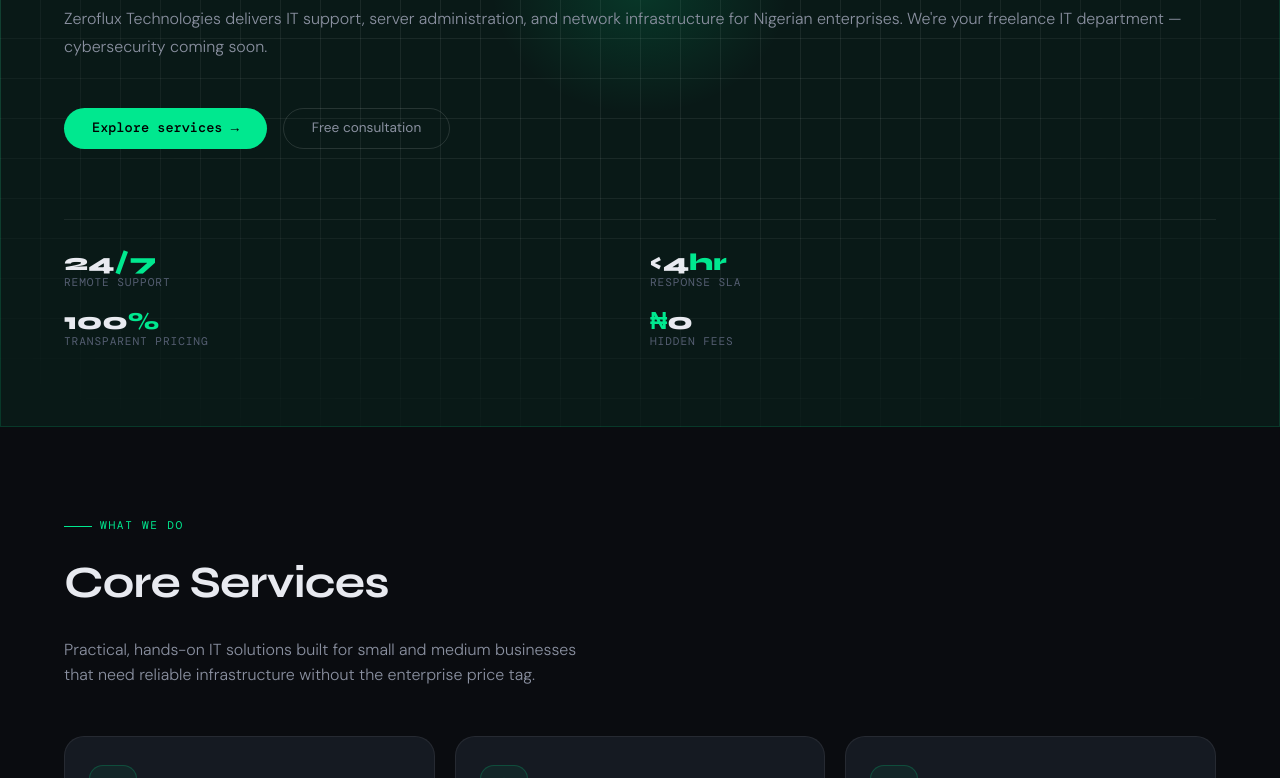
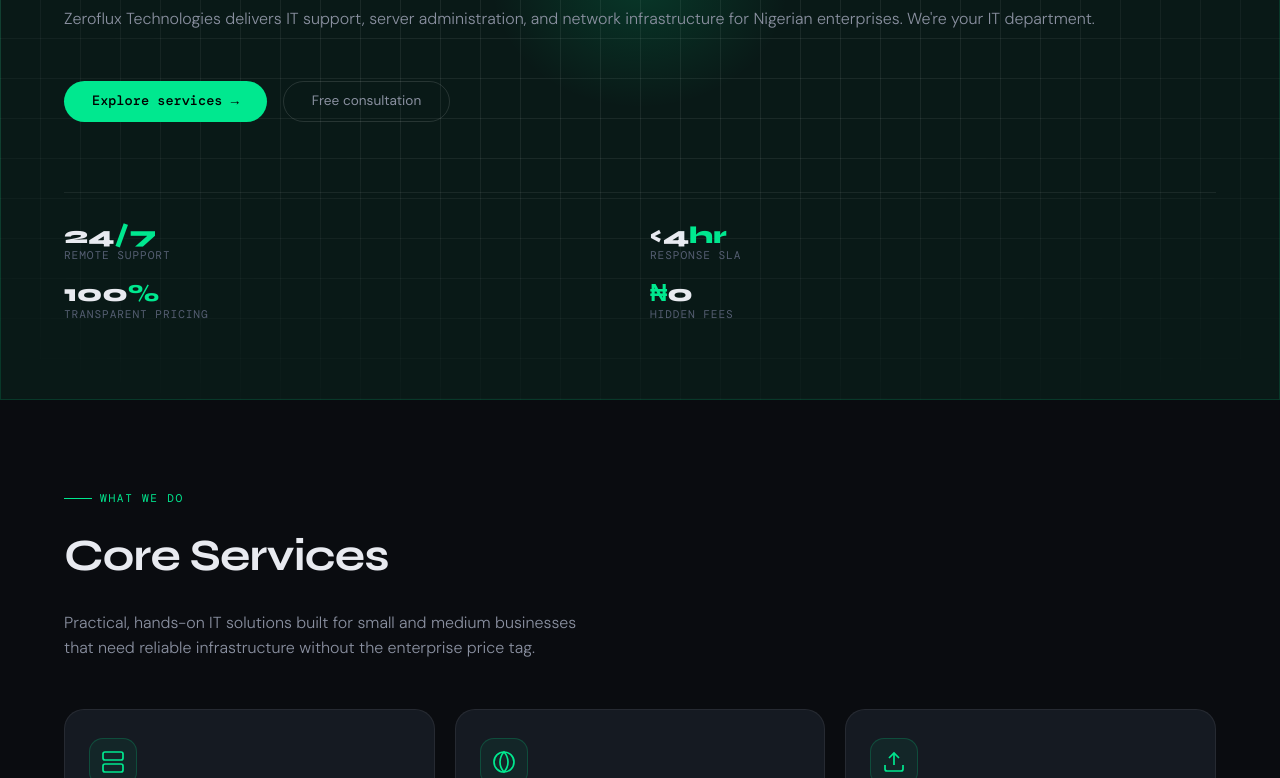
Before and after one commit to ZeroFluxTechnologies/ZeroFluxWeb, a plain HTML site: page index.html in a window 1280 px wide. Shown: the part 322-1100 px from the top of the page. Drawn offline with nearby package versions, Linux system fonts and the light colour scheme; a web font is replaced by a local one.

Commit message:
Update index.html

```diff
--- a/index.html
+++ b/index.html
@@ -684,7 +684,7 @@
       <span class="accent">Zero</span> Downtime.<br>
       <span class="outline">Zero</span> Compromise.
     </h1>
-    <p class="hero-sub">Zeroflux Technologies delivers IT support, server administration, and network infrastructure for Nigerian enterprises. We're your freelance IT department — cybersecurity coming soon.</p>
+    <p class="hero-sub">Zeroflux Technologies delivers IT support, server administration, and network infrastructure for Nigerian enterprises. We're your IT department.</p>
     <div class="btn-group">
       <a href="#services" class="btn-primary">Explore services →</a>
       <a href="#contact" class="btn-outline">Free consultation</a>
```
